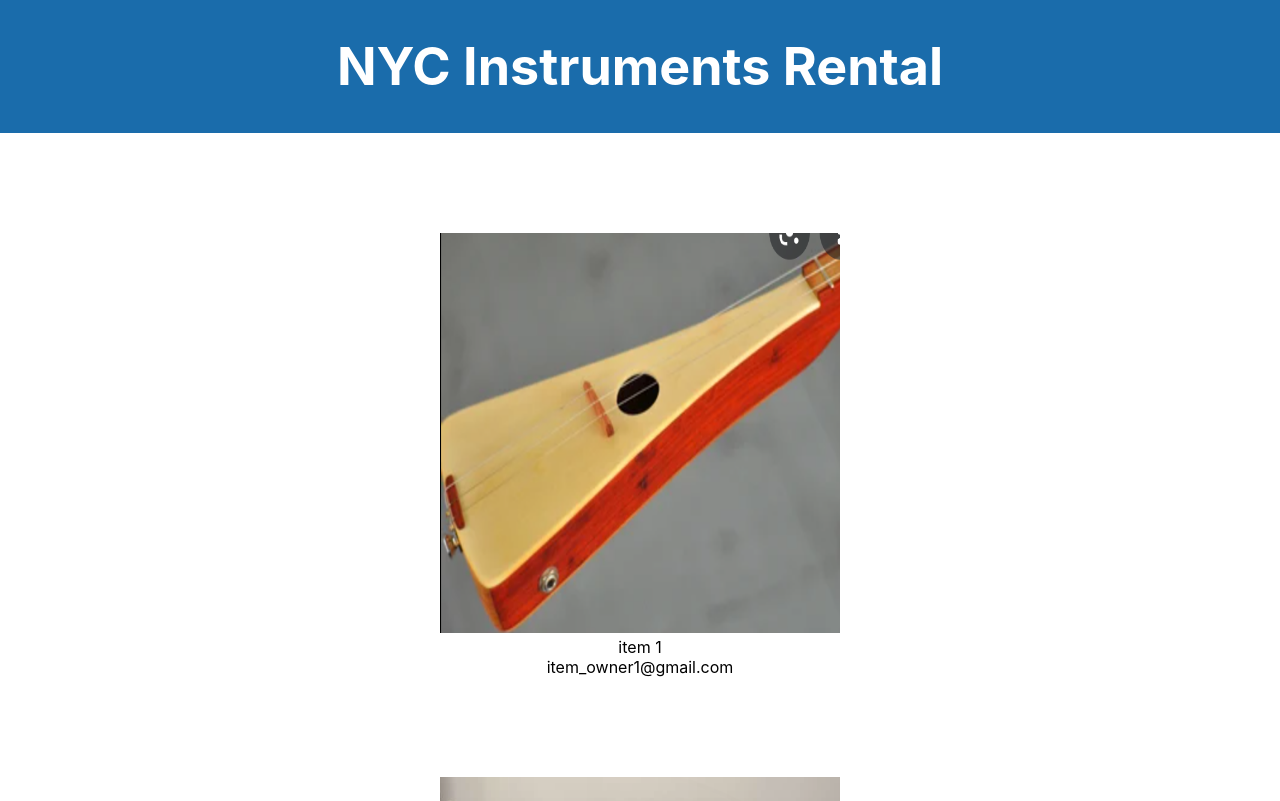
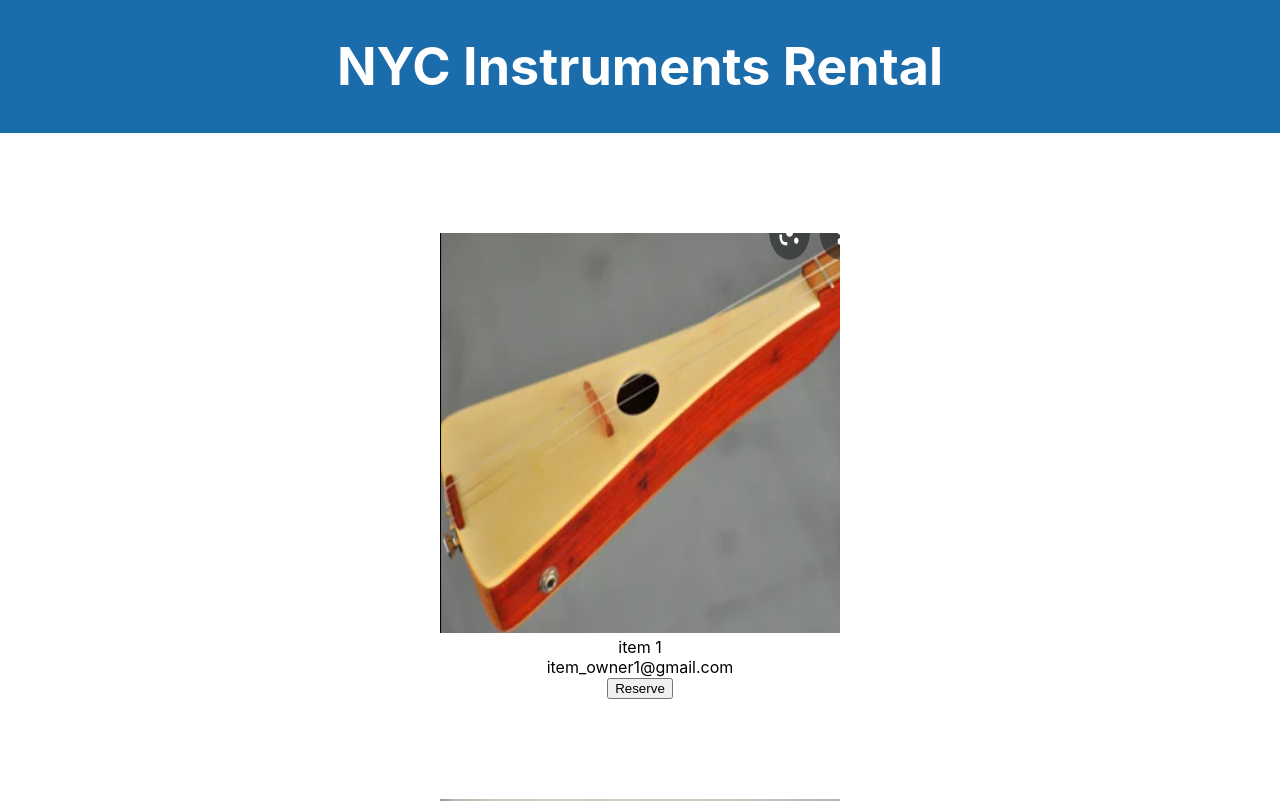
Before and after one commit to AndrewFarmr/nyc-music-rental, a React (Create React App) app: page / in a window 1280 px wide. Shown: the top 801 px of the page. Built offline with nearby package versions, Linux system fonts and the light colour scheme.

Commit message:
reserve button

```diff
--- a/src/App.js
+++ b/src/App.js
@@ -19,6 +19,7 @@ class Reservation extends React.Component {
         <div className="Reservation-contact">
           {this.props.contact}
         </div>
+        <button onClick={() => this.props.onClick()}>Reserve</button>
       </div>
     );
   }
@@ -34,14 +35,35 @@ class SearchPage extends React.Component {
         {picture : instrument3, 'description' : 'item 3', 'contact' : 'item_owner3@gmail.com'}],
     };
   };
+
+  handleReservationClick(i) {
+    console.log("handleReservationClick")
+    var reservations_copy = this.state.reservations.slice();
+    reservations_copy[i].contact = "N/A. Reserved.";
+    this.setState({reservations: reservations_copy});
+  }
+
   render() {
-    const reservationItems = this.state.reservations.map((r) =>
-      <Reservation
-        picture={r.picture}
-        description={r.description}
-        contact={r.contact}
-      />
-    );
+    // handleReservationClick={() => this.handleReservationClick(i)}
+    var reservationItems = [];
+    for (let i = 0; i < this.state.reservations.length; i++) {
+      const reservationIth = this.state.reservations[i];
+      // Transform reservations from state to React UI.
+      const reservationUI = <Reservation
+        picture = {reservationIth.picture}
+        description={reservationIth.description}
+        contact={reservationIth.contact}
+        onClick={() => this.handleReservationClick(i)}
+      />;
+      reservationItems.push(reservationUI);
+    }
+    // const reservationItems = this.state.reservations.map((r) =>
+    //   <Reservation
+    //     picture={r.picture}
+    //     description={r.description}
+    //     contact={r.contact}
+    //   />
+    // );
     return (
       reservationItems
     );
```
